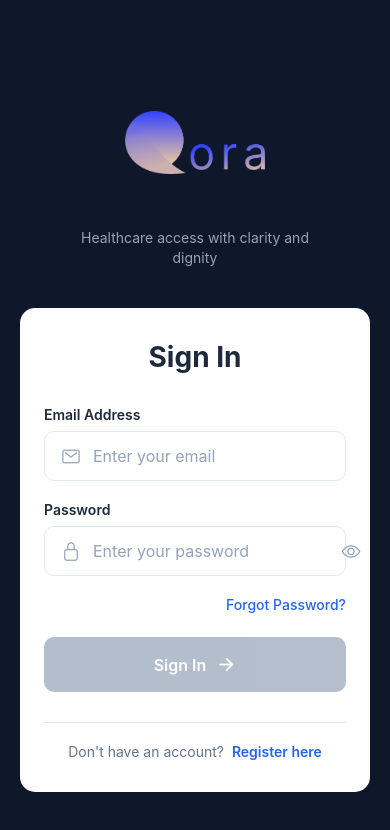
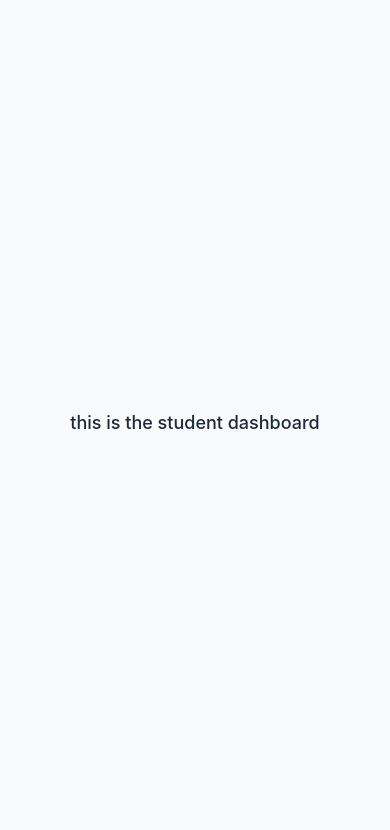
Before and after one commit to melody-sheep/qora-roi-hackathon, a React Native app: screen /StudentDashboard in a window 390 px wide. Shown: the top 830 px of the page. Built offline with nearby package versions, Linux system fonts and the light colour scheme.

Commit message:
Student Dashboard

```diff
--- a/App.js
+++ b/App.js
@@ -5,6 +5,7 @@ import { StatusBar } from 'react-native';
 import LoginScreen from './src/screens/LoginScreen';
 import RegisterScreen from './src/screens/RegisterScreen';
 import ClinicDashboard from './src/screens/clinic/clinicDashboard';
+import StudentDashboard from './src/screens/student/studentDashboard';
 
 const Stack = createStackNavigator();
 
@@ -36,6 +37,11 @@ export default function App() {
             component={ClinicDashboard}
             options={{ animationEnabled: false }}
           />
+          <Stack.Screen
+            name="StudentDashboard"
+            component={StudentDashboard}
+            options={{ animationEnabled: false }}
+          />
         </Stack.Navigator>
       </NavigationContainer>
     </>
--- a/src/screens/RegisterScreen.js
+++ b/src/screens/RegisterScreen.js
@@ -244,7 +244,7 @@ export default function RegisterScreen() {
             if (role === 'doctor') {
               navigation.navigate('ClinicDashboard');
             } else {
-              navigation.navigate('Login');
+              navigation.navigate('StudentDashboard');
             }
           },
         }]
--- /dev/null
+++ b/src/screens/student/studentDashboard.js
@@ -0,0 +1,24 @@
+import React from 'react';
+import { View, Text, StyleSheet } from 'react-native';
+
+export default function StudentDashboard() {
+  return (
+    <View style={styles.container}>
+      <Text style={styles.text}>this is the student dashboard</Text>
+    </View>
+  );
+}
+
+const styles = StyleSheet.create({
+  container: {
+    flex: 1,
+    justifyContent: 'center',
+    alignItems: 'center',
+    backgroundColor: '#F8FAFC',
+  },
+  text: {
+    fontSize: 18,
+    color: '#1E293B',
+    fontWeight: '500',
+  },
+});
```
